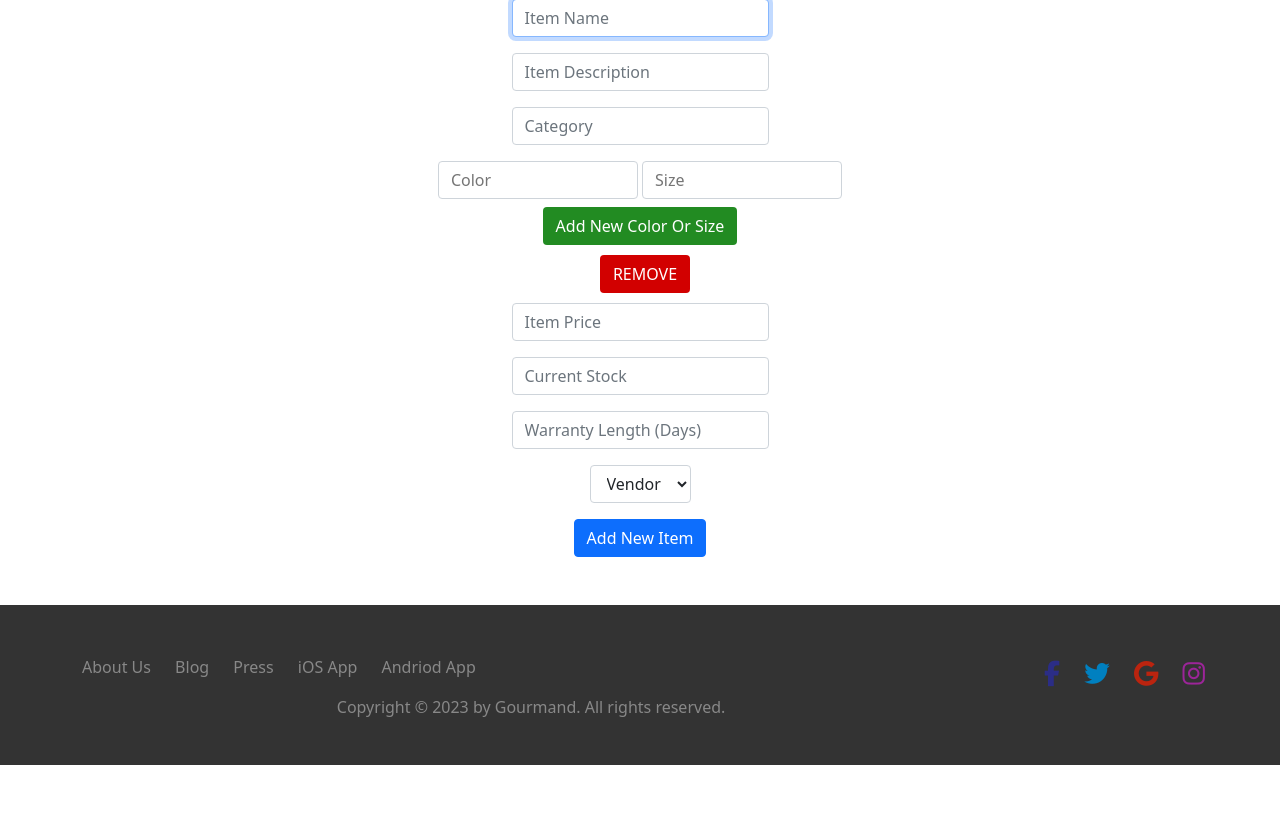
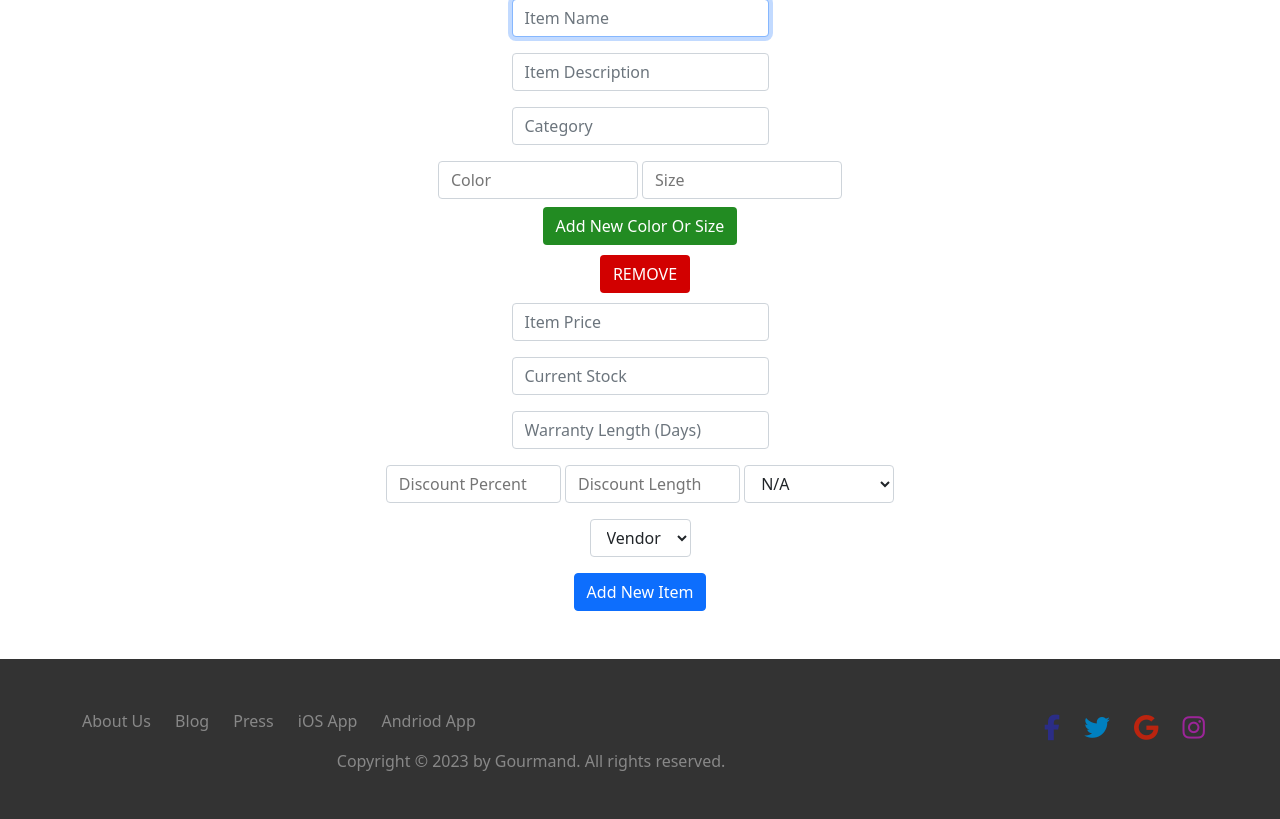
Before and after one commit to EthanFriedrichs/180-Final, a Flask app: page /admin/add in a window 1280 px wide. Shown: the part 105-924 px from the top of the page. Before the commit the page ends 870 px from the top, so only its background shows below. Run offline with Flask 3, Linux system fonts and the light colour scheme; the visitor is signed in with stand-in values (Sample User, id 1); some libraries are stand-ins or nearby versions.

Commit message:
Finished admin add item, updated view item page to show warranty/discounts

```diff
--- a/main.py
+++ b/main.py
@@ -290,8 +290,9 @@ def item_page(item_id):
         params = {"item_id":item_id}
         product = db.execute(text("select * from items where item_id = :item_id"), params).all()
         reviews = db.execute(text("select * from reviews join users on (reviews.user_id = users.user_id)")).all()
+        discounts = db.execute(text("select * from discounts")).all()
         users = db.execute(text("select * from users")).all()
-        return render_template("view_item.html", product=product[0], users=users, reviews=reviews)
+        return render_template("view_item.html", product=product[0], users=users, reviews=reviews, discounts=discounts)
 
 
 @app.route("/reviews", methods=["GET", "POST"])
@@ -332,6 +333,9 @@ def admin_add():
         warranty = request.form.get("warranty_length")
         color = request.form.getlist("color")
         size = request.form.getlist("size")
+        dis_percent = request.form.get("discount_percent")
+        dis_length = request.form.get("discount_length")
+        dis_time_type = request.form.get("discount_time_type")
         if not request.form.get("vendor"):
             return apology("No vendor selected")
         params = {"user":request.form.get("vendor"), "name":name}
@@ -355,10 +359,43 @@ def admin_add():
                     params = {"size":curr_size, "color":curr_color, "id":len(curr_items)}
                     db.execute(text("insert into describer (size, color, item_id) values (:size, :color, :id)"), params)
                     db.commit()
+
+            if dis_percent != "" and dis_length != "" and dis_time_type != "%":
+                current_date = datetime.now()
+                if dis_time_type == "minutes":
+                    discount_expire = current_date + timedelta(seconds=int(dis_length) * 60)
+                    params = {"expire":discount_expire, "percent":dis_percent, "id":len(curr_items)}
+                    db.execute(text("insert into discounts (discount_expire, discount_percent, item_id) values (:expire, :percent, :id)"), params)
+                    db.commit()
+                elif dis_time_type == "hours":
+                    discount_expire = current_date + timedelta(hours=int(dis_length))
+                    params = {"expire":discount_expire, "percent":dis_percent, "id":len(curr_items)}
+                    db.execute(text("insert into discounts (discount_expire, discount_percent, item_id) values (:expire, :percent, :id)"), params)
+                    db.commit()
+                elif dis_time_type == "days":
+                    discount_expire = current_date + timedelta(days=int(dis_length))
+                    params = {"expire":discount_expire, "percent":dis_percent, "id":len(curr_items)}
+                    db.execute(text("insert into discounts (discount_expire, discount_percent, item_id) values (:expire, :percent, :id)"), params)
+                    db.commit()
+                elif dis_time_type == "weeks":
+                    discount_expire = current_date + timedelta(weeks=int(dis_length))
+                    params = {"expire":discount_expire, "percent":dis_percent, "id":len(curr_items)}
+                    db.execute(text("insert into discounts (discount_expire, discount_percent, item_id) values (:expire, :percent, :id)"), params)
+                    db.commit()
+                elif dis_time_type == "months":
+                    discount_expire = current_date + timedelta(days=int(dis_length) * 31)
+                    params = {"expire":discount_expire, "percent":dis_percent, "id":len(curr_items)}
+                    db.execute(text("insert into discounts (discount_expire, discount_percent, item_id) values (:expire, :percent, :id)"), params)
+                    db.commit()
+            else:
+                params = {"expire":datetime.now(), "percent":0, "id":len(curr_items)}
+                db.execute(text("insert into discounts (discount_expire, discount_percent, item_id) values (:expire, :percent, :id)"), params)
+                db.commit()
         else:
             return apology("Item already exists")
 
-        return render_template("admin_add_item.html")
+        vendors = db.execute(text("select user_id, username from users where user_type = 'Vendor'")).all()
+        return render_template("admin_add_item.html", vendors=vendors)
     else:
         vendors = db.execute(text("select user_id, username from users where user_type = 'Vendor'")).all()
         return render_template("admin_add_item.html", vendors=vendors)
@@ -471,12 +508,7 @@ def add_item():
                     db.execute(text("insert into discounts (discount_expire, discount_percent, item_id) values (:expire, :percent, :id)"), params)
                     db.commit()
                 elif dis_time_type == "months":
-                    discount_expire = current_date + timedelta(days=int(dis_length) * 30)
-                    params = {"expire":discount_expire, "percent":dis_percent, "id":len(curr_items)}
-                    db.execute(text("insert into discounts (discount_expire, discount_percent, item_id) values (:expire, :percent, :id)"), params)
-                    db.commit()
-                elif dis_time_type == "years":
-                    discount_expire = current_date + timedelta(days=int(dis_length) * 365)
+                    discount_expire = current_date + timedelta(days=int(dis_length) * 31)
                     params = {"expire":discount_expire, "percent":dis_percent, "id":len(curr_items)}
                     db.execute(text("insert into discounts (discount_expire, discount_percent, item_id) values (:expire, :percent, :id)"), params)
                     db.commit()
--- a/templates/add_item.html
+++ b/templates/add_item.html
@@ -68,7 +68,6 @@
                         <option value="days">Days</option>
                         <option value="weeks">Weeks</option>
                         <option value="months">Months</option>
-                        <option value="years">Years</option>
                     </select>
                 </div>
                 <button class="btn btn-primary" type="submit">Add New Item</button>
--- a/templates/admin_add_item.html
+++ b/templates/admin_add_item.html
@@ -59,6 +59,18 @@
                     <input class="form-control mx-auto w-auto" name="warranty_length" placeholder="Warranty Length (Days)" type="text" required>
                 </div>
                 <div class="mb-3">
+                    <input class="small-input" name="discount_percent" placeholder="Discount Percent" type="number" min="0" step="1">
+                    <input class="small-input" name="discount_length" placeholder="Discount Length" type="number" min="0">
+                    <select name="discount_time_type" class="add-select">
+                        <option selected value="%">N/A</option>
+                        <option value="minutes">Minutes</option>
+                        <option value="hours">Hours</option>
+                        <option value="days">Days</option>
+                        <option value="weeks">Weeks</option>
+                        <option value="months">Months</option>
+                    </select>
+                </div>
+                <div class="mb-3">
                     <select name="vendor" style="appearance: menulist;" class="form-control mx-auto w-auto">
                         <option selected disabled>Vendor</option>
                         {% for vendor in vendors %}
```
Also changed, not shown: templates/view_item.html (+14 -0 lines).
